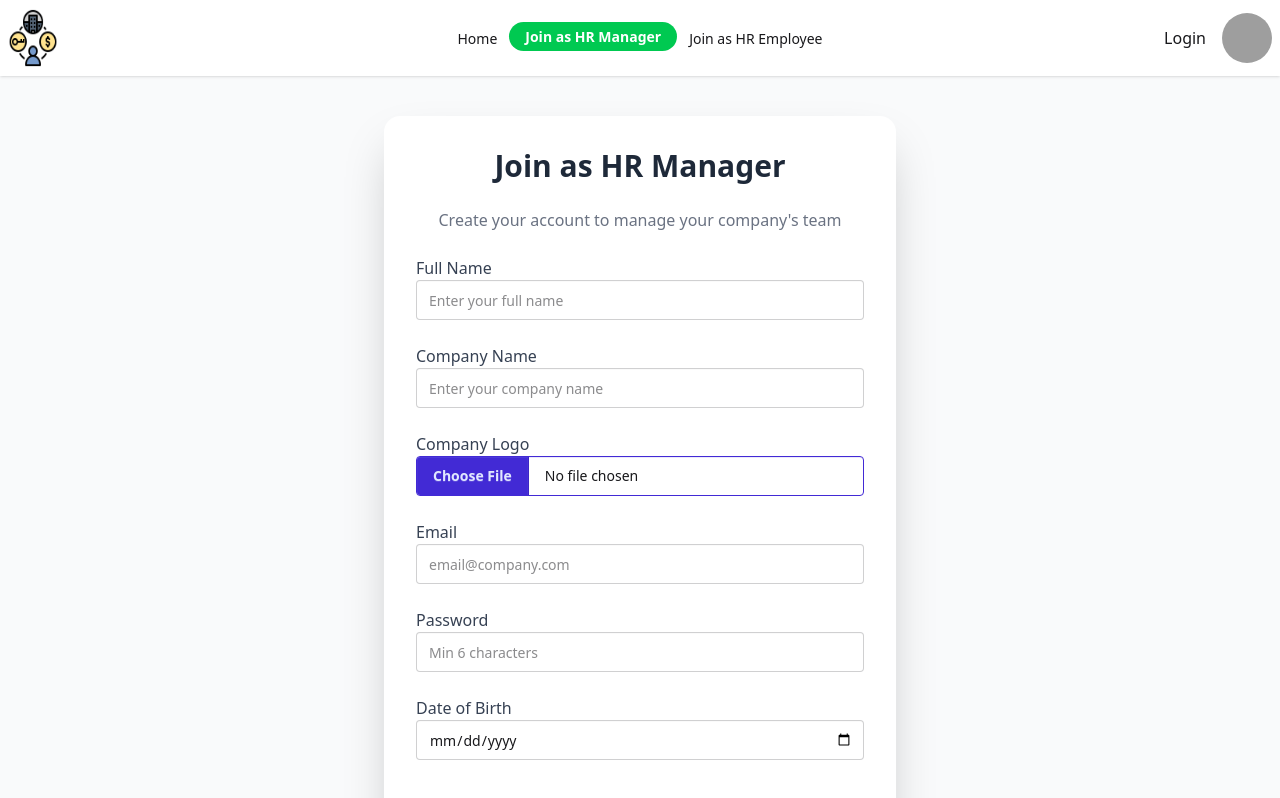
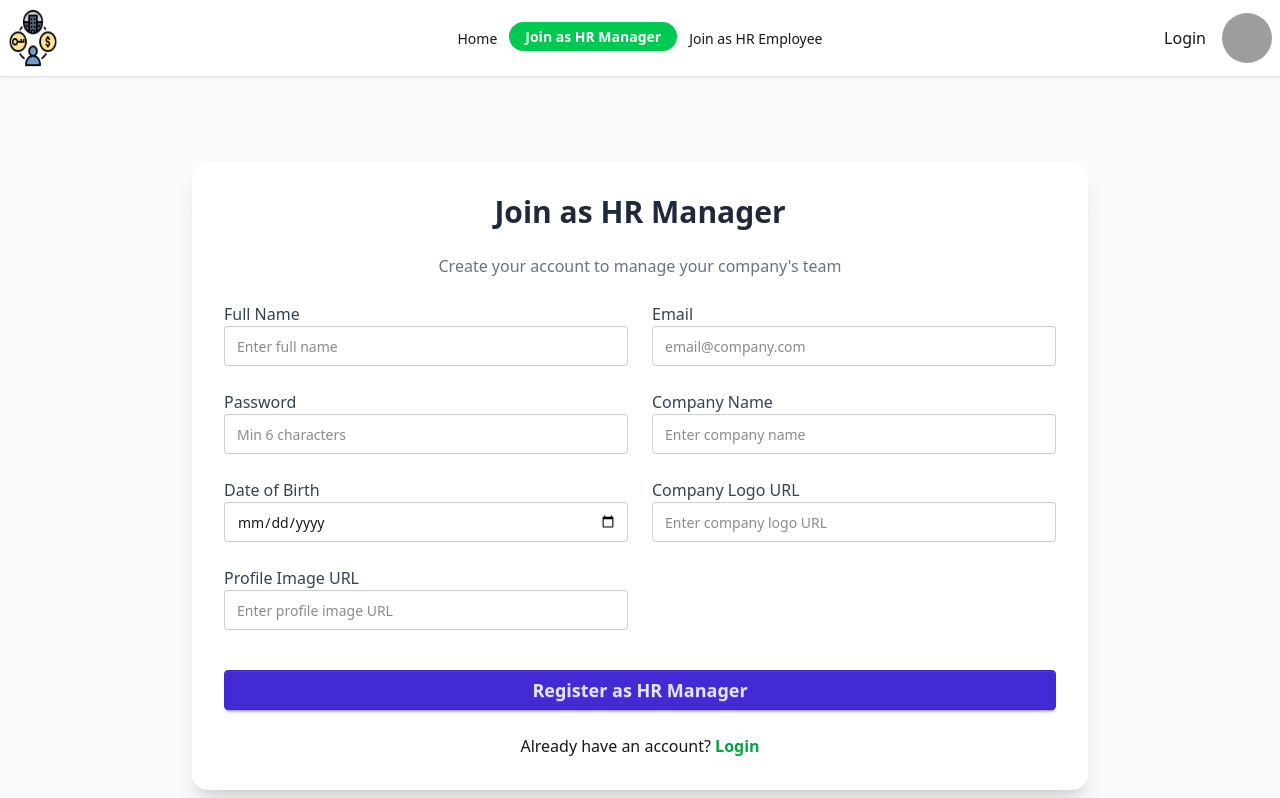
Before and after one commit to mehadhossen123/Asset-verse-client, a React (Vite) app: page /auth/manager-register in a window 1280 px wide. Shown: the top 798 px of the page. Built offline with nearby package versions, Linux system fonts and the light colour scheme; no server answers; grey boxes are pictures that could not be loaded.

Commit message:
make my profi le

```diff
--- a/src/Auth/AuthProvider.jsx
+++ b/src/Auth/AuthProvider.jsx
@@ -7,6 +7,7 @@ import {
   signInWithEmailAndPassword,
 
   signOut,
+  updateProfile,
 
 
 } from "firebase/auth";
@@ -35,9 +36,9 @@ const AuthProvider = ({ children }) => {
     return signOut(auth);
   };
 
-//   const updateUserProfile = (profile) => {
-//     return updateProfile(auth.currentUser, profile);
-//   };
+  const updateUserProfile = (profile) => {
+    return updateProfile(auth.currentUser, profile);
+  };
 //   //   Reset password
 //   const resetPassword = (email) => {
 //     return sendPasswordResetEmail(auth, email);
@@ -56,6 +57,7 @@ const AuthProvider = ({ children }) => {
   const userInfo = {
     userRegister,
     userSignIn,
+    updateUserProfile,
 
     user,
     loading,
--- a/src/Components/Navbar/Navbar.jsx
+++ b/src/Components/Navbar/Navbar.jsx
@@ -1,11 +1,12 @@
-import React, { useState } from "react";
-import { NavLink, Link } from "react-router-dom"; // ✅ FIXED IMPORT
+import React, {  useState } from "react";
+import { NavLink, Link } from "react-router-dom"; // ✅ Correct import
 import Logo from "../Logo/Logo";
 import useAuth from "../../Hooks/useAuth";
 import Loader from "../Loading/Loader";
 
 const Navbar = () => {
   const { user, userLogout, loading } = useAuth();
+ console.log(user)
   const [dropdownOpen, setDropdownOpen] = useState(false);
 
   if (loading) {
@@ -98,7 +99,7 @@ const Navbar = () => {
       <div className="navbar-end flex items-center gap-4">
         {!user && <Link to={"/auth/login"}>Login</Link>}
 
-        {/* Profile Dropdown */}
+        {/* Profile always visible */}
         <div className="relative">
           <img
             className="w-[50px] h-[50px] rounded-full cursor-pointer"
@@ -106,18 +107,19 @@ const Navbar = () => {
               user?.photoURL || "https://www.w3schools.com/howto/img_avatar.png"
             }
             alt="profile"
-            onClick={() => setDropdownOpen(!dropdownOpen)}
+            onClick={() => user && setDropdownOpen(!dropdownOpen)} // ✅ only toggles if user exists
           />
+
+          {/* Dropdown only if user exists */}
           {dropdownOpen && user && (
             <ul className="absolute right-0 mt-2 w-44 bg-white shadow-lg rounded-lg py-2 z-50">
-              {/* New Items */}
               <li>
                 <Link
-                  to="/item-1"
+                  to="/auth/profile"
                   className="block px-4 py-2 hover:bg-green-100"
                   onClick={() => setDropdownOpen(false)}
                 >
-                  Item-1
+                 My Profile
                 </Link>
               </li>
               <li>
@@ -129,8 +131,6 @@ const Navbar = () => {
                   Item-2
                 </Link>
               </li>
-
-              {/* Existing Items */}
               <li>
                 <Link
                   to="/dashboard"
@@ -152,7 +152,7 @@ const Navbar = () => {
               <li>
                 <button
                   onClick={handleLogout}
-                  className="w-full text-left px-4 py-2 hover:bg-green-100"
+                  className="w-full text-left px-4 py-2 text-red-600 hover:bg-green-100"
                 >
                   Logout
                 </button>
--- /dev/null
+++ b/src/Employee/MyProfile.jsx
@@ -0,0 +1,81 @@
+
+
+import { Link } from "react-router";
+import useAuth from "../Hooks/useAuth";
+import Loader from "../Components/Loading/Loader";
+import Navbar from "../Components/Navbar/Navbar";
+
+const MyProfile = () => {
+  const { user, loading } = useAuth();
+
+  if (loading) {
+    return <Loader></Loader>;
+  }
+
+  const defaultPhotoUrl =
+    "https://cdn-icons-png.flaticon.com/512/149/149071.png";
+
+  return (
+    <div className="bg-gray-100 min-h-screen ">
+
+      <div
+        // style={{ backgroundImage: `url(${img})` }}
+        className="flex justify-center p-5"
+      >
+        <div className="bg-white shadow-xl rounded-xl p-5 w-full max-w-md transform transition duration-400 hover:scale-[1.01]">
+          <div className="flex flex-col items-center border-b pb-5 mb-5">
+            <img
+              className="w-32 h-32 rounded-full object-cover border-4 border-indigo-500 shadow-md"
+              src={user?.photoURL || defaultPhotoUrl}
+              alt="Profile Picture"
+            />
+
+            <h1 className="text-3xl font-bold mt-4 text-gray-800">
+              {user?.displayName || "User Name"}
+            </h1>
+            <p className="text-md text-gray-500 font-medium">
+              {user?.email || "Email Not Available"}
+            </p>
+          </div>
+
+          <div className="space-y-4">
+            <h2 className="text-xl font-semibold text-gray-700 border-b pb-2 mb-4">
+              Account Details
+            </h2>
+
+            <div className="flex justify-between items-center text-gray-600">
+              <span className="font-medium flex items-center">
+                📅 Member Since:
+              </span>
+              <span>
+                {user?.metadata?.creationTime
+                  ? new Date(user.metadata.creationTime).toLocaleDateString()
+                  : "N/A"}
+              </span>
+            </div>
+
+            <div className="flex justify-between items-center text-gray-600">
+              <span className="font-medium flex items-center">
+                🔑 Sign-in Method:
+              </span>
+              <span>
+                {user?.providerData[0]?.providerId || "Password/Email"}
+              </span>
+            </div>
+          </div>
+
+          <div className="mt-8 flex justify-center">
+            <Link
+              to={"/auth/profile"}
+              className="px-6 py-2 bg-gradient-to-r from-blue-500 to-cyan-400 hover:from-cyan-400 hover:to-blue-600 text-white font-semibold rounded-lg shadow-md hover:bg-indigo-700 transition duration-300"
+            >
+              Edit Profile
+            </Link>
+          </div>
+        </div>
+      </div>
+    </div>
+  );
+};
+
+export default MyProfile;
--- a/src/Manager/ManagerRegister.jsx
+++ b/src/Manager/ManagerRegister.jsx
@@ -1,67 +1,58 @@
 import React from "react";
 import { useForm } from "react-hook-form";
-import { Link } from "react-router";
+import { Link } from "react-router-dom";
 import useAuth from "../Hooks/useAuth";
 import useAxios from "../Hooks/useAxios";
 import Swal from "sweetalert2";
 
 const ManagerRegister = () => {
-  const { userRegister } = useAuth();
+  const { userRegister, updateUserProfile } = useAuth();
   const axios = useAxios();
-  // Rect form hook
+
   const {
+    reset,
     register,
     handleSubmit,
     formState: { errors },
   } = useForm();
 
-  // Handle register for
-  const handleManagerRegister = async(data) => {
-     //Prepare form data for image
-    try{
-       const image = data.companyLogo[0];
-    const formData = new FormData();
-    formData.append("image", image);
-    const image_api_url = `https://api.imgbb.com/1/upload?key=${import.meta.env.VITE_IMG_API_KEY
-    }`;
-      // Post image to get url .using imageBB
-        const res=await axios.post(image_api_url, formData)
-       const logo = res.data.data.display_url; //image url
-
-      //  User register
-       await userRegister(data.managerEmail, data.managerPassword)
+  const handleManagerRegister = async (data) => {
+    try {
+      await userRegister(data.managerEmail, data.managerPassword);
+     await updateUserProfile({
+        displayName: data.managerName,
+        photoURL: data.managerProfile,
+      });
 
 
-  // post manager info
       const userPostInfo = {
         managerName: data.managerName,
         managerEmail: data.managerEmail,
         companyName: data.companyName,
-          managerDateOfBirth:data.managerDateOfBirth,
-          companyLogo:logo,
+        managerDateOfBirth: data.managerDateOfBirth,
+        companyLogo: data.companyLogo,
+        managerProfile: data.managerProfile,
       };
-        await axios.post("/users",userPostInfo)
+
+      await axios.post("/users", userPostInfo);
+      reset();
+
       Swal.fire({
         icon: "success",
         title: "Registered Successfully!",
         text: "You can now login as HR Manager",
         confirmButtonText: "OK",
       });
-
+    } catch (error) {
+      console.log(error);
     }
-    catch(error){
-      console.log(error)
-    }
-
-
-
   };
 
   return (
-    <div className="min-h-screen flex items-center justify-center bg-gray-50 py-10">
+    <div className="min-h-screen flex items-center justify-center bg-gray-50 py-10 px-4">
       <form
         onSubmit={handleSubmit(handleManagerRegister)}
-        className="w-full max-w-lg bg-white shadow-2xl rounded-2xl p-8 space-y-6"
+        className="w-full max-w-4xl bg-white shadow-xl rounded-2xl p-8 space-y-6"
       >
         <h2 className="text-3xl font-extrabold text-center text-gray-800">
           Join as HR Manager
@@ -69,7 +60,8 @@ const ManagerRegister = () => {
         <p className="text-center text-gray-500">
           Create your account to manage your company's team
         </p>
-
+        {/* GRID FORM START */}
+        <div className="grid grid-cols-1 md:grid-cols-2 gap-6">
           {/* Full Name */}
           <div className="form-control">
             <label className="label">
@@ -80,59 +72,33 @@ const ManagerRegister = () => {
             <input
               {...register("managerName", { required: true })}
               type="text"
-            placeholder="Enter your full name"
-            className="input input-bordered w-full focus:ring-2 focus:ring-blue-400 focus:border-transparent"
+              placeholder="Enter full name"
+              className="input input-bordered w-full"
             />
             {errors.managerName && (
-            <span className="text-red-500">This field is required</span>
+              <span className="text-red-500 text-sm">
+                This field is required
+              </span>
             )}
-        </div>
-
-        {/* Company Name */}
-        <div className="form-control">
-          <label className="label">
-            <span className="label-text font-medium text-gray-700">
-              Company Name
-            </span>
-          </label>
-          <input
-            {...register("companyName", { required: true })}
-            type="text"
-            placeholder="Enter your company name"
-            className="input input-bordered w-full focus:ring-2 focus:ring-blue-400 focus:border-transparent"
-          />
-          {errors.companyName && (
-            <span className="text-red-500">This field is required</span>
-          )}
-        </div>
-
-        {/* Company Logo */}
-        <div className="form-control">
-          <label className="label">
-            <span className="label-text font-medium text-gray-700">
-              Company Logo
-            </span>
-          </label>
-          <input
-            {...register("companyLogo")}
-            type="file"
-            className="file-input file-input-primary w-full file-input-bordered"
-          />
           </div>
 
           {/* Email */}
           <div className="form-control">
             <label className="label">
-            <span className="label-text font-medium text-gray-700">Email</span>
+              <span className="label-text font-medium text-gray-700">
+                Email
+              </span>
             </label>
             <input
               {...register("managerEmail", { required: true })}
               type="email"
               placeholder="email@company.com"
-            className="input input-bordered w-full focus:ring-2 focus:ring-blue-400 focus:border-transparent"
+              className="input input-bordered w-full"
             />
             {errors.managerEmail && (
-            <span className="text-red-500">This field is required</span>
+              <span className="text-red-500 text-sm">
+                This field is required
+              </span>
             )}
           </div>
 
@@ -147,10 +113,32 @@ const ManagerRegister = () => {
               {...register("managerPassword", { required: true })}
               type="password"
               placeholder="Min 6 characters"
-            className="input input-bordered w-full focus:ring-2 focus:ring-blue-400 focus:border-transparent"
+              className="input input-bordered w-full"
             />
             {errors.managerPassword && (
-            <span className="text-red-500">This field is required</span>
+              <span className="text-red-500 text-sm">
+                This field is required
+              </span>
+            )}
+          </div>
+
+          {/* Company Name */}
+          <div className="form-control">
+            <label className="label">
+              <span className="label-text font-medium text-gray-700">
+                Company Name
+              </span>
+            </label>
+            <input
+              {...register("companyName", { required: true })}
+              type="text"
+              placeholder="Enter company name"
+              className="input input-bordered w-full"
+            />
+            {errors.companyName && (
+              <span className="text-red-500 text-sm">
+                This field is required
+              </span>
             )}
           </div>
 
@@ -164,28 +152,69 @@ const ManagerRegister = () => {
             <input
               {...register("managerDateOfBirth", { required: true })}
               type="date"
-            className="input input-bordered w-full focus:ring-2 focus:ring-blue-400 focus:border-transparent"
+              className="input input-bordered w-full"
             />
             {errors.managerDateOfBirth && (
-            <span className="text-red-500">This field is required</span>
+              <span className="text-red-500 text-sm">
+                This field is required
+              </span>
             )}
           </div>
 
-        {/* Submit */}
+          {/* Company Logo URL */}
+          <div className="form-control">
+            <label className="label">
+              <span className="label-text font-medium text-gray-700">
+                Company Logo URL
+              </span>
+            </label>
+            <input
+              {...register("companyLogo", { required: true })}
+              type="text"
+              placeholder="Enter company logo URL"
+              className="input input-bordered w-full"
+            />
+            {errors.companyLogo && (
+              <span className="text-red-500 text-sm">
+                This field is required
+              </span>
+            )}
+          </div>
+
+          {/* Profile Image URL */}
+          <div className="form-control">
+            <label className="label">
+              <span className="label-text font-medium text-gray-700">
+                Profile Image URL
+              </span>
+            </label>
+            <input
+              {...register("managerProfile", { required: true })}
+              type="text"
+              placeholder="Enter profile image URL"
+              className="input input-bordered w-full"
+            />
+            {errors.managerProfile && (
+              <span className="text-red-500 text-sm">
+                This field is required
+              </span>
+            )}
+          </div>
+        </div>{" "}
+        {/* <-- GRID END */}
+        {/* Submit Button */}
         <button
           type="submit"
           className="btn btn-primary w-full text-lg font-semibold mt-4"
         >
           Register as HR Manager
         </button>
-
-        {/* Optional small footer text */}
-        <div>
-          <p>
+        <p className="text-center">
           Already have an account?{" "}
-            <Link to={"/auth/login"} className="text-green-400 hover:underline ">login</Link>
+          <Link to="/auth/login" className="text-green-600 font-semibold">
+            Login
+          </Link>
         </p>
-        </div>
       </form>
     </div>
   );
--- a/src/Pages/Home.jsx
+++ b/src/Pages/Home.jsx
@@ -1,6 +1,9 @@
 import React from 'react';
+import useAuth from '../Hooks/useAuth';
 
 const Home = () => {
+    const {user}=useAuth()
+    console.log(user)
     return (
         <div>
             Hello i  am form home
--- a/src/Router/Router.jsx
+++ b/src/Router/Router.jsx
@@ -5,6 +5,7 @@ import ManagerRegister from "../Manager/ManagerRegister";
 import AuthLayout from "../Layout/AuthLayout";
 import EmployeeRegister from "../Employee/EmployeeRegister";
 import Login from "../Auth/Login";
+import MyProfile from "../Employee/MyProfile";
 
 export const router = createBrowserRouter([
   {
@@ -33,6 +34,10 @@ export const router = createBrowserRouter([
       {
         path:"/auth/login",
         element:<Login></Login>
+      },
+      {
+        path:"/auth/profile",
+        element:<MyProfile></MyProfile>
       }
     ],
   },
```
Lines whose indentation alone changed are shown as unchanged.
